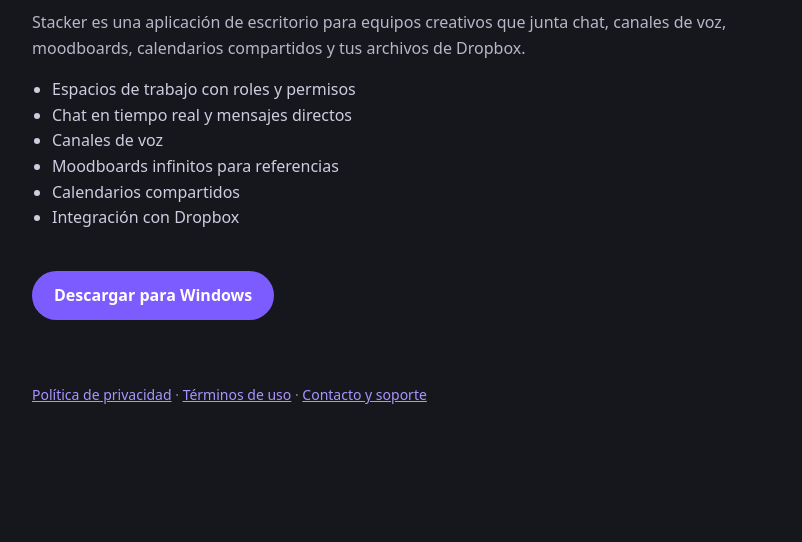
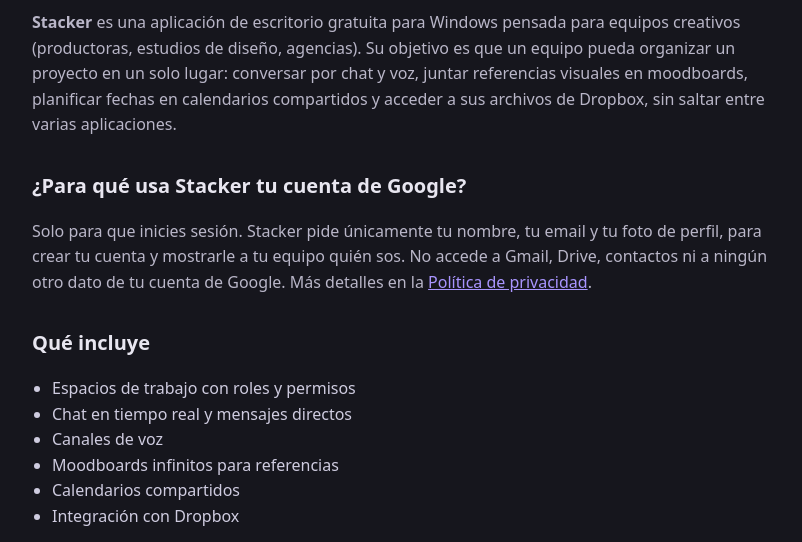
Before and after one commit to PanDeDios/stacker-releases, a plain HTML site: page index.html in a window 1280 px wide. Shown: the part 258-800 px from the top of the page, without its empty margins (228-1030 px from the left). Drawn offline with Linux system fonts and the light colour scheme.

Commit message:
Explain app purpose on homepage

```diff
--- a/index.html
+++ b/index.html
@@ -22,7 +22,10 @@
 <main>
   <div class="brand"><img src="logo.png" alt=""> Stacker</div>
   <h1>Tu equipo, tus ideas y tus archivos en un solo lugar.</h1>
-  <p>Stacker es una aplicación de escritorio para equipos creativos que junta chat, canales de voz, moodboards, calendarios compartidos y tus archivos de Dropbox.</p>
+  <p><strong>Stacker</strong> es una aplicación de escritorio gratuita para Windows pensada para equipos creativos (productoras, estudios de diseño, agencias). Su objetivo es que un equipo pueda organizar un proyecto en un solo lugar: conversar por chat y voz, juntar referencias visuales en moodboards, planificar fechas en calendarios compartidos y acceder a sus archivos de Dropbox, sin saltar entre varias aplicaciones.</p>
+  <h2 style="font-size:20px;margin-top:32px">¿Para qué usa Stacker tu cuenta de Google?</h2>
+  <p>Solo para que inicies sesión. Stacker pide únicamente tu nombre, tu email y tu foto de perfil, para crear tu cuenta y mostrarle a tu equipo quién sos. No accede a Gmail, Drive, contactos ni a ningún otro dato de tu cuenta de Google. Más detalles en la <a href="privacy.html">Política de privacidad</a>.</p>
+  <h2 style="font-size:20px;margin-top:32px">Qué incluye</h2>
   <ul>
     <li>Espacios de trabajo con roles y permisos</li>
     <li>Chat en tiempo real y mensajes directos</li>
```
